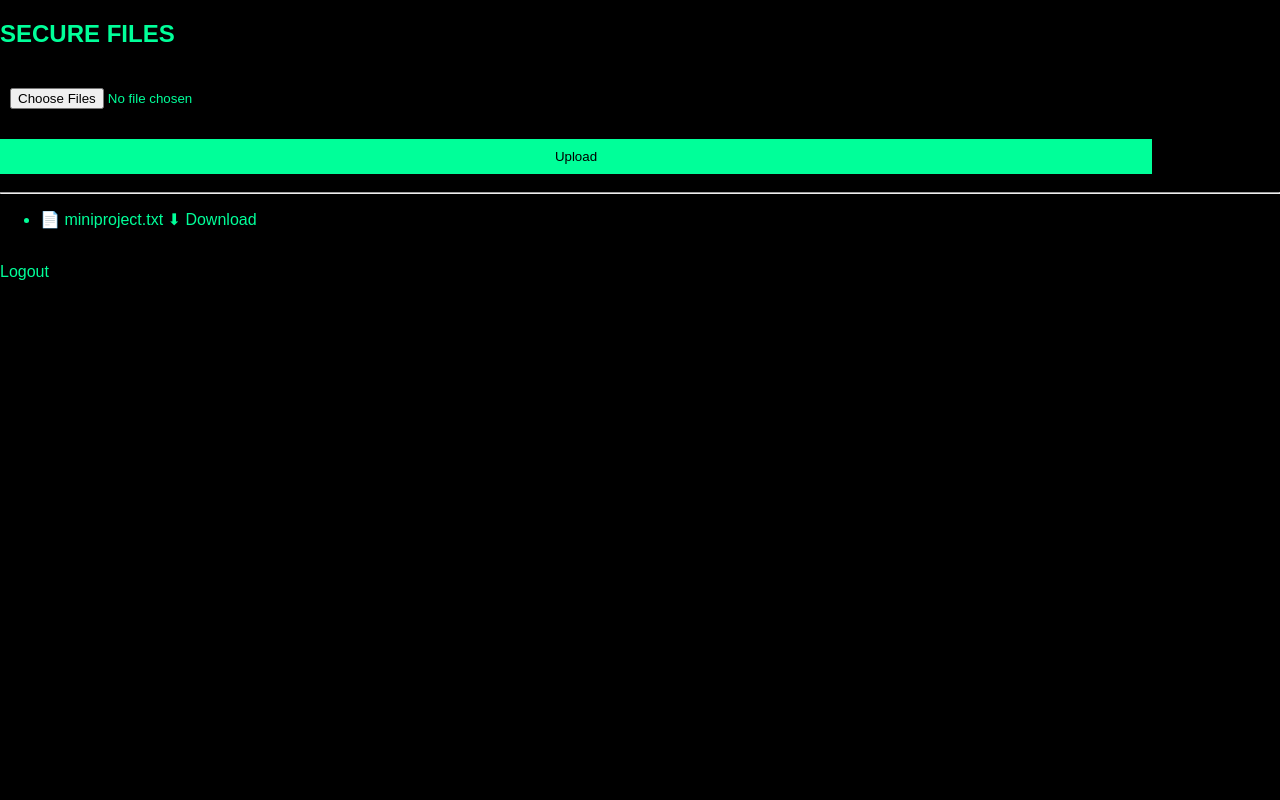
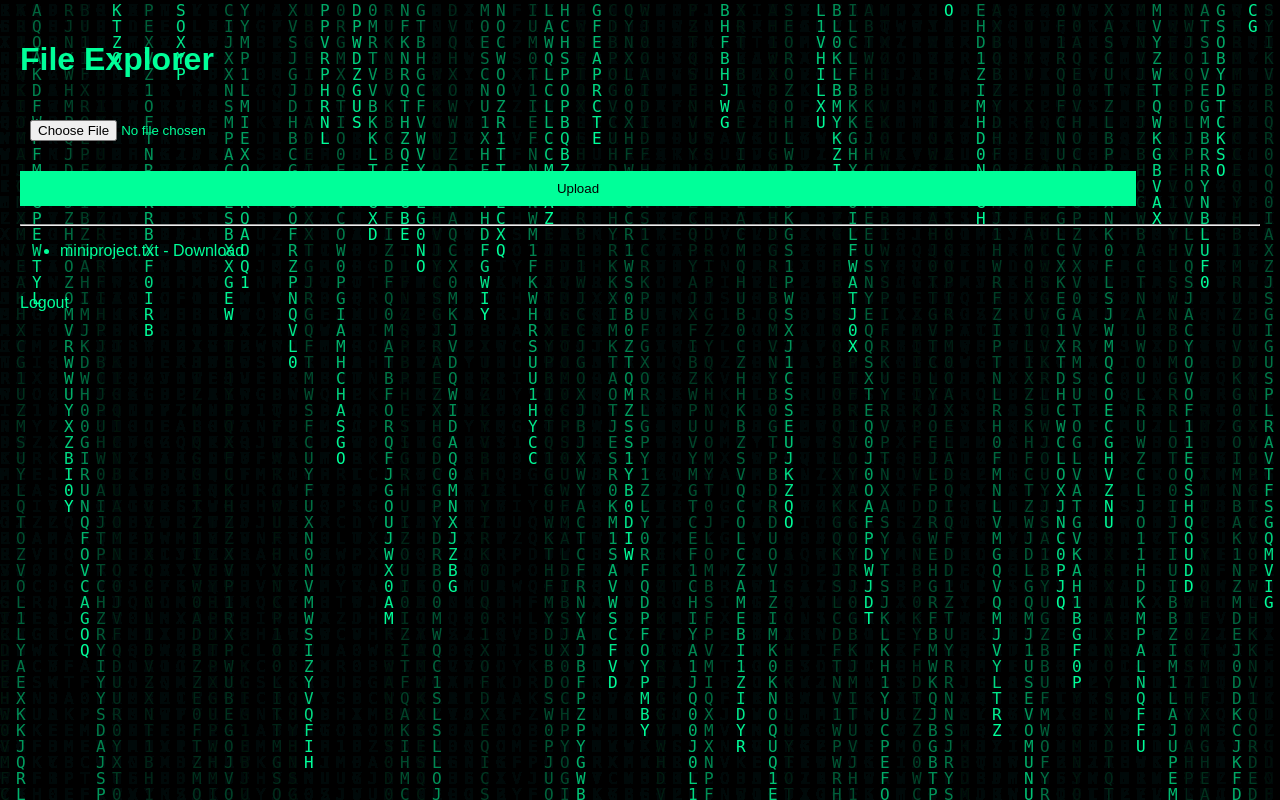
Before and after one commit to Manoj-kumar66/manoj-personal-interface, a Flask app: page /dashboard in a window 1280 px wide. Run offline with Flask 3, Linux system fonts and the light colour scheme; the visitor is signed in with stand-in values (Sample User, id 1).

Commit message:
Update dashboard.html

```diff
--- a/templates/dashboard.html
+++ b/templates/dashboard.html
@@ -1,36 +1,26 @@
 <!DOCTYPE html>
-<html lang="en">
+<html>
 <head>
-    <meta charset="UTF-8">
     <title>Dashboard</title>
-
-    <!-- IMPORTANT: link your existing CSS -->
     <link rel="stylesheet" href="{{ url_for('static', filename='style.css') }}">
 </head>
 <body>
 
-<!-- background layer -->
-<div class="background"></div>
+<div class="dashboard">
+    <h1>File Explorer</h1>
 
-<!-- main dashboard box -->
-<div class="container">
-    <h2>SECURE FILES</h2>
-
-    <!-- upload -->
-    <form action="/upload" method="post" enctype="multipart/form-data">
-        <input type="file" name="files" multiple webkitdirectory>
+    <form method="POST" action="/upload" enctype="multipart/form-data">
+        <input type="file" name="file">
         <button type="submit">Upload</button>
     </form>
 
     <hr>
 
-    <!-- file list -->
-    <ul class="file-list">
+    <ul>
         {% for file in files %}
-        <li>
-            📄 {{ file }}
-            <a href="/download/{{ file }}">⬇ Download</a>
-        </li>
+            <li>{{ file }} -
+                <a href="/download/{{ file }}">Download</a>
+            </li>
         {% endfor %}
     </ul>
 
@@ -38,5 +28,6 @@
     <a href="/logout">Logout</a>
 </div>
 
+<script src="{{ url_for('static', filename='script.js') }}"></script>
 </body>
 </html>
```
